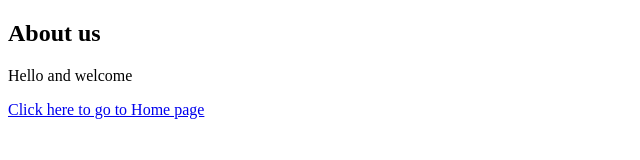
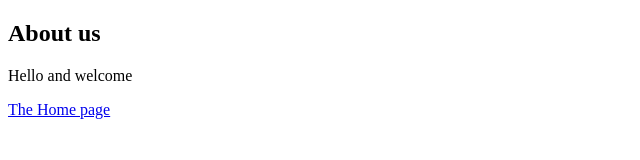
Before and after one commit to GR94/My-e-commerce-doc, a plain HTML site: page about.html in a window 1280 px wide. Shown: the whole page, without its empty margins (0-640 px from the left). Drawn offline with Linux system fonts and the light colour scheme.

Commit message:
Update about.html

```diff
--- a/about.html
+++ b/about.html
@@ -6,6 +6,6 @@
 <body>
     <h2>About us</h2>
     <p>Hello and welcome</p>
-    <a href="index.html">Click here to go to Home page</a>
+    <a href="index.html">The Home page</a>
 </body>
 </html>
```
